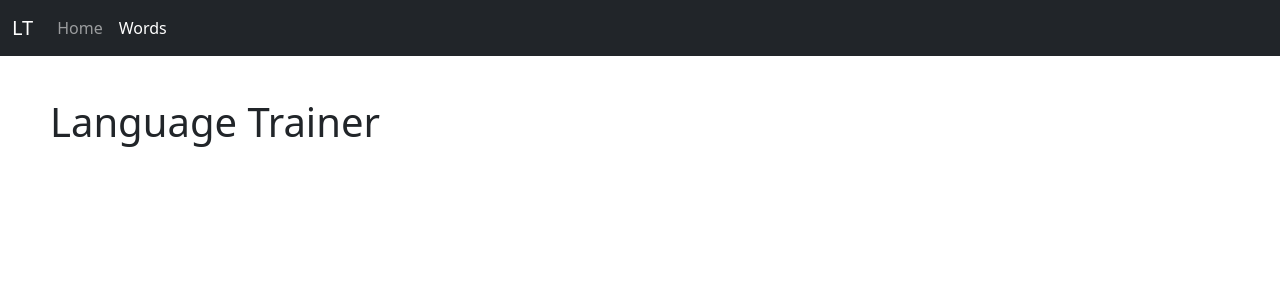
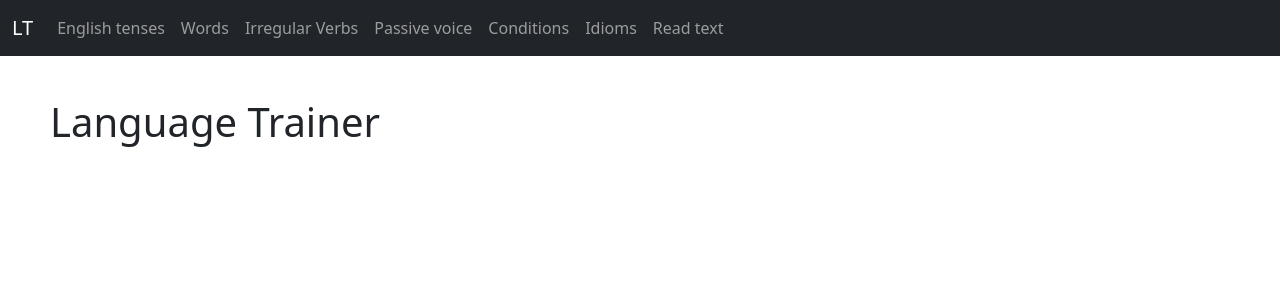
Before and after one commit to ZanMax/Language-Trainer, a Django app: page / in a window 1280 px wide. Shown: the top 300 px of the page. Run offline with Django 4.2, Linux system fonts and the light colour scheme; parts of the project's set-up code (start-up, migrations or seed data) failed here and were passed over; some libraries are stand-ins or nearby versions.

Commit message:
update menu add services

```diff
--- a/irregular_verbs/urls.py
+++ b/irregular_verbs/urls.py
@@ -2,5 +2,5 @@ from django.urls import path
 from . import views
 
 urlpatterns = [
-    path("", views.WordsView.as_view(), name="irregular_verbs"),
+    path("", views.IrregularVerbsView.as_view(), name="irregular_verbs"),
 ]
--- a/templates/base/base.html
+++ b/templates/base/base.html
@@ -9,9 +9,7 @@
     <link rel="stylesheet" href="https://cdnjs.cloudflare.com/ajax/libs/twitter-bootstrap/5.1.3/css/bootstrap.min.css"
           integrity="sha512-GQGU0fMMi238uA+a/bdWJfpUGKUkBdgfFdgBm72SUQ6BeyWjoY/ton0tEjH+OSH9iP4Dfh+7HM0I9f5eR0L/4w=="
           crossorigin="anonymous" referrerpolicy="no-referrer"/>
-
     <meta name="theme-color" content="#7952b3">
-
     <style>
         .bd-placeholder-img {
             font-size: 1.125rem;
@@ -32,8 +30,6 @@
             }
         }
     </style>
-
-
 </head>
 <body class="d-flex flex-column h-100">
 
@@ -41,7 +37,7 @@
     <!-- Fixed navbar -->
     <nav class="navbar navbar-expand-md navbar-dark fixed-top bg-dark">
         <div class="container-fluid">
-            <a class="navbar-brand" href="#">LT</a>
+            <a class="navbar-brand" href="/">LT</a>
             <button class="navbar-toggler" type="button" data-bs-toggle="collapse" data-bs-target="#navbarCollapse"
                     aria-controls="navbarCollapse" aria-expanded="false" aria-label="Toggle navigation">
                 <span class="navbar-toggler-icon"></span>
@@ -49,10 +45,25 @@
             <div class="collapse navbar-collapse" id="navbarCollapse">
                 <ul class="navbar-nav me-auto mb-2 mb-md-0">
                     <li class="nav-item">
-                        <a class="nav-link" aria-current="page" href="/">Home</a>
+                        <a class="nav-link" href="/english_tenses">English tenses</a>
                     </li>
                     <li class="nav-item">
-                        <a class="nav-link active" href="/words">Words</a>
+                        <a class="nav-link" href="/words">Words</a>
+                    </li>
+                    <li class="nav-item">
+                        <a class="nav-link" href="/irregular-verbs">Irregular Verbs</a>
+                    </li>
+                    <li class="nav-item">
+                        <a class="nav-link" href="/passive_voice">Passive voice</a>
+                    </li>
+                    <li class="nav-item">
+                        <a class="nav-link" href="/сonditions">Conditions</a>
+                    </li>
+                    <li class="nav-item">
+                        <a class="nav-link" href="/idioms">Idioms</a>
+                    </li>
+                    <li class="nav-item">
+                        <a class="nav-link" href="/read_text">Read text</a>
                     </li>
                 </ul>
 
```
Also changed, not shown: docker-compose.yml (+4 -4 lines).
